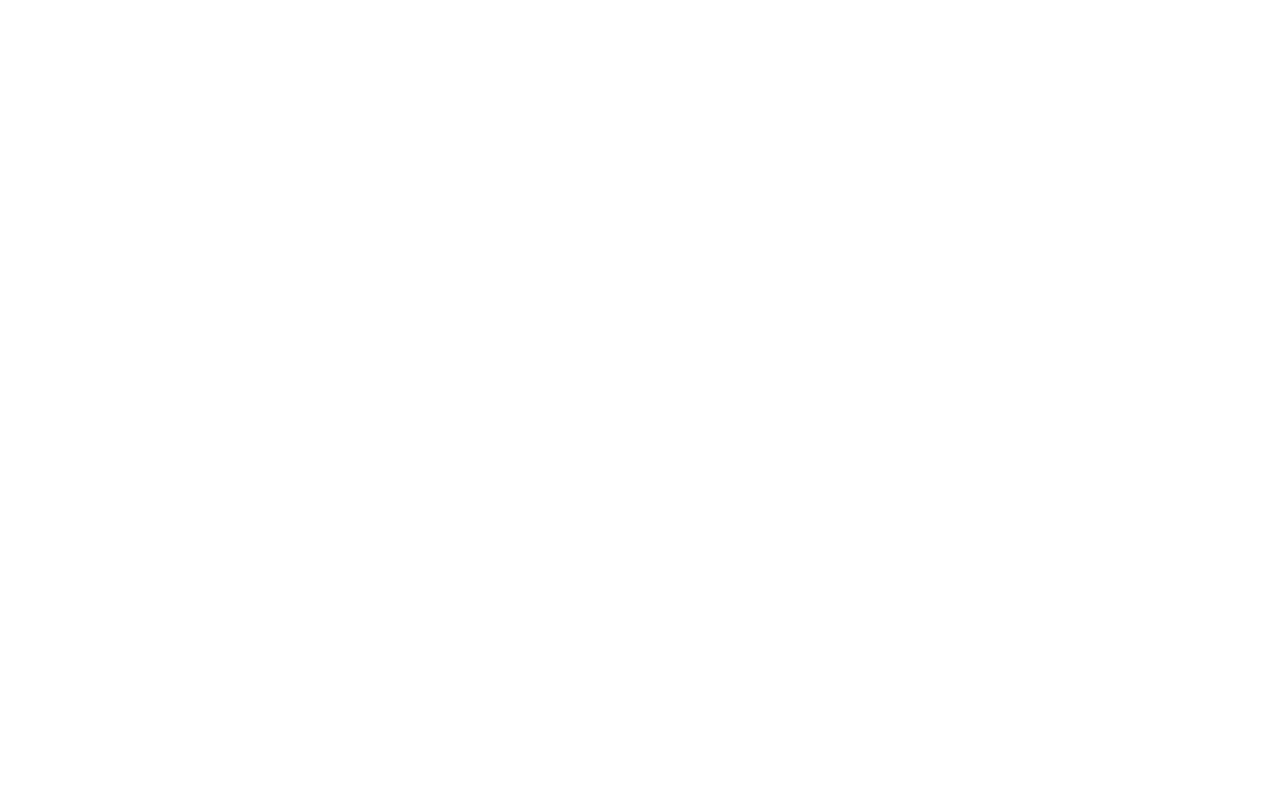
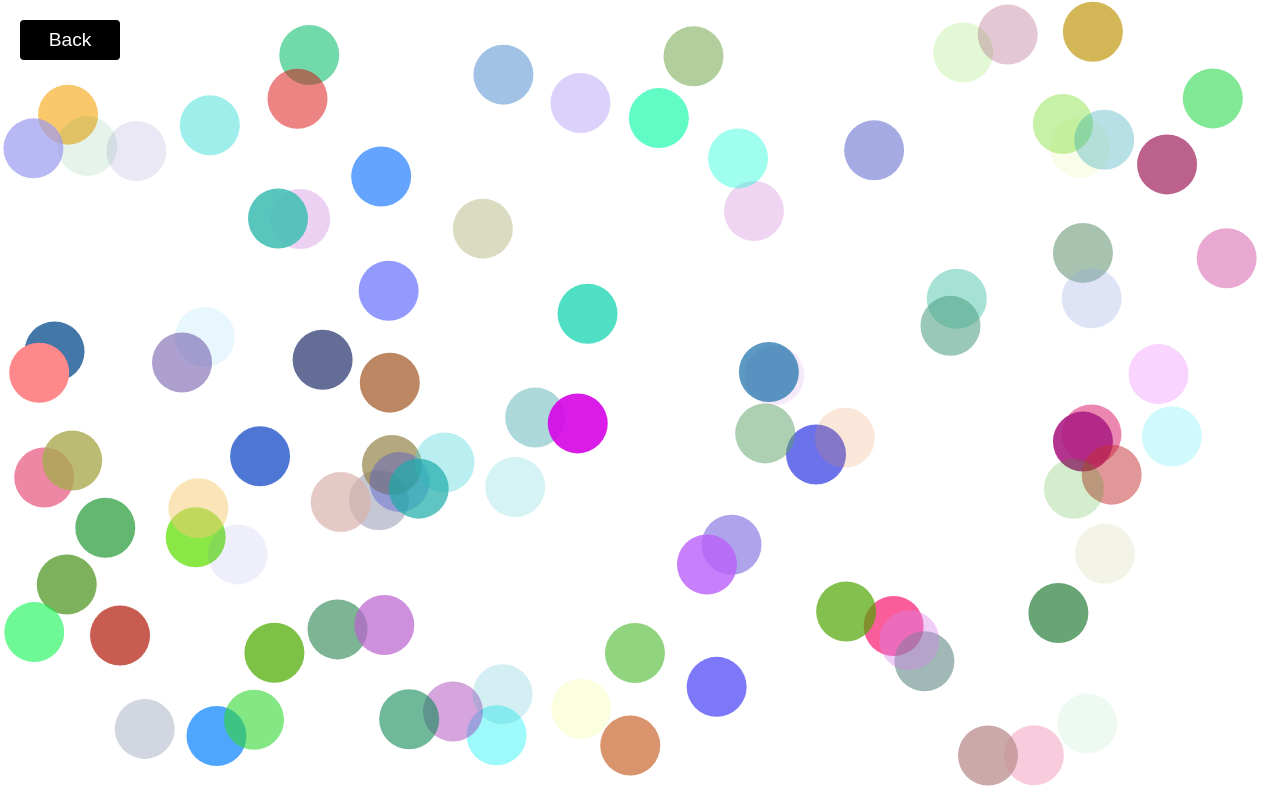
Before and after one commit to YoonHan/canvas-projects, a plain HTML site: page Particles/index.html in a window 1280 px wide. Drawn offline with Linux system fonts and the light colour scheme.

Commit message:
common 부분 분리

```diff
--- /dev/null
+++ b/Particles/canvas.js
@@ -0,0 +1,59 @@
+import { getRandomInteger, resizeCanvas } from '../util/index.js';
+import { Circle } from './circle.js';
+
+
+const canvas = document.querySelector('canvas');
+export const mousePos= {
+  x: undefined,
+  y: undefined,
+};
+// canvas 크기를 조정한다.
+resizeCanvas(canvas);
+
+const c = canvas.getContext('2d');
+
+// Circle instance 들을 생성하여 배열에 저장.
+const CIRCLES_NUM = 100;
+const circles = [];
+for (let i = 0; i < CIRCLES_NUM; i++) {
+  const RADIUS = 30;
+  const X = getRandomInteger(RADIUS, window.innerWidth - RADIUS);
+  const dX = (Math.random() - 0.5) * 4;
+  const Y = getRandomInteger(RADIUS, window.innerHeight - RADIUS);
+  const dY = (Math.random() - 0.5) * 4;
+  const COLOR = `rgba(
+    ${getRandomInteger(0, 256)},
+    ${getRandomInteger(0, 256)},
+    ${getRandomInteger(0, 256)},
+    ${Math.random().toFixed(1)}
+  )`;
+
+  circles.push(new Circle(c, X, Y, dX, dY, RADIUS, COLOR));
+}
+
+// 메인 애니메이션 함수
+function animate() {
+  window.requestAnimationFrame(animate);
+  // Clear previous frame
+  c.clearRect(0, 0, window.innerWidth, window.innerHeight)
+
+  // Draw circles
+  circles.forEach((circle) => {
+    circle.animate();
+  });
+}
+
+// resize event handler 추가
+window.addEventListener('resize', () => {
+  resizeCanvas(canvas);
+})
+
+// mousemove event handler 추가
+window.addEventListener('mousemove', (event) => {
+  mousePos.x = event.x;
+  mousePos.y = event.y;
+  console.log(mousePos);
+})
+
+// 애니메이션 시작
+animate();
--- /dev/null
+++ b/Particles/circle.js
@@ -0,0 +1,63 @@
+import { mousePos } from './canvas.js';
+
+
+export class Circle {
+  constructor(ctx, x, y, dx, dy, radius, color) {
+    this.ctx = ctx;
+    this.x = x;
+    this.y = y;
+    this.dx = dx;
+    this.dy = dy;
+    this.radius = radius;
+    this.color = color;
+  }
+
+  /**
+   * Circle instance 를 주어진 canvas에 그린다.
+   */
+  draw() {
+    this.ctx.beginPath();
+    this.ctx.arc(this.x, this.y, this.radius, 0, 2 * Math.PI);
+    this.ctx.fillStyle = this.color;
+    this.ctx.fill();
+  }
+
+  /**
+   * Circle instance 가 주어진 canvas 영역을 벗어났는지 체크한다.
+   * 벗어났다면 x, y 축에 대해 진행방향을 반대로 바꾼다.
+   */
+  update() {
+    if (this.x - this.radius < 0) {
+      this.dx *= -1;
+      this.x = this.radius;
+    }
+
+    if (this.x + this.radius > window.innerWidth) {
+      this.dx *= -1;
+      this.x = window.innerWidth - this.radius;
+    }
+
+    if (this.y - this.radius < 0) {
+      this.dy *= -1;
+      this.y = this.radius;
+    }
+
+    if (this.y + this.radius > window.innerHeight) {
+      this.dy *= -1;
+      this.y = window.innerHeight - this.radius;
+    }
+
+    this.x += this.dx;
+    this.y += this.dy;
+
+    // mousemove interactivity
+    if (Math.abs(mousePos.x - this.x) < 50) {
+      this.radius += 1;
+    }
+  }
+
+  animate() {
+    this.draw();
+    this.update();
+  }
+}
--- a/Particles/index.html
+++ b/Particles/index.html
@@ -5,9 +5,14 @@
   <meta http-equiv="X-UA-Compatible" content="IE=edge">
   <meta name="viewport" content="width=device-width, initial-scale=1.0">
   <title>Particles</title>
+  <link rel="stylesheet"  href="../common/style.css" />
 </head>
 <body>
+  <button class="back-btn">
+    Back
+  </button>
   <canvas></canvas>
   <script src="index.js" type="module"></script>
+  <script src="canvas.js" type="module"></script>
 </body>
 </html>
--- a/Particles/index.js
+++ b/Particles/index.js
@@ -0,0 +1,6 @@
+const backBtnElem = document.querySelector('button.back-btn');
+
+// add event handler
+backBtnElem.addEventListener('click', () => {
+  window.history.back();
+});
```
Also changed, not shown: FiftyCircles/index.html (+1 -1 lines), common/style.css (renamed from FiftyCircles/style.css).
